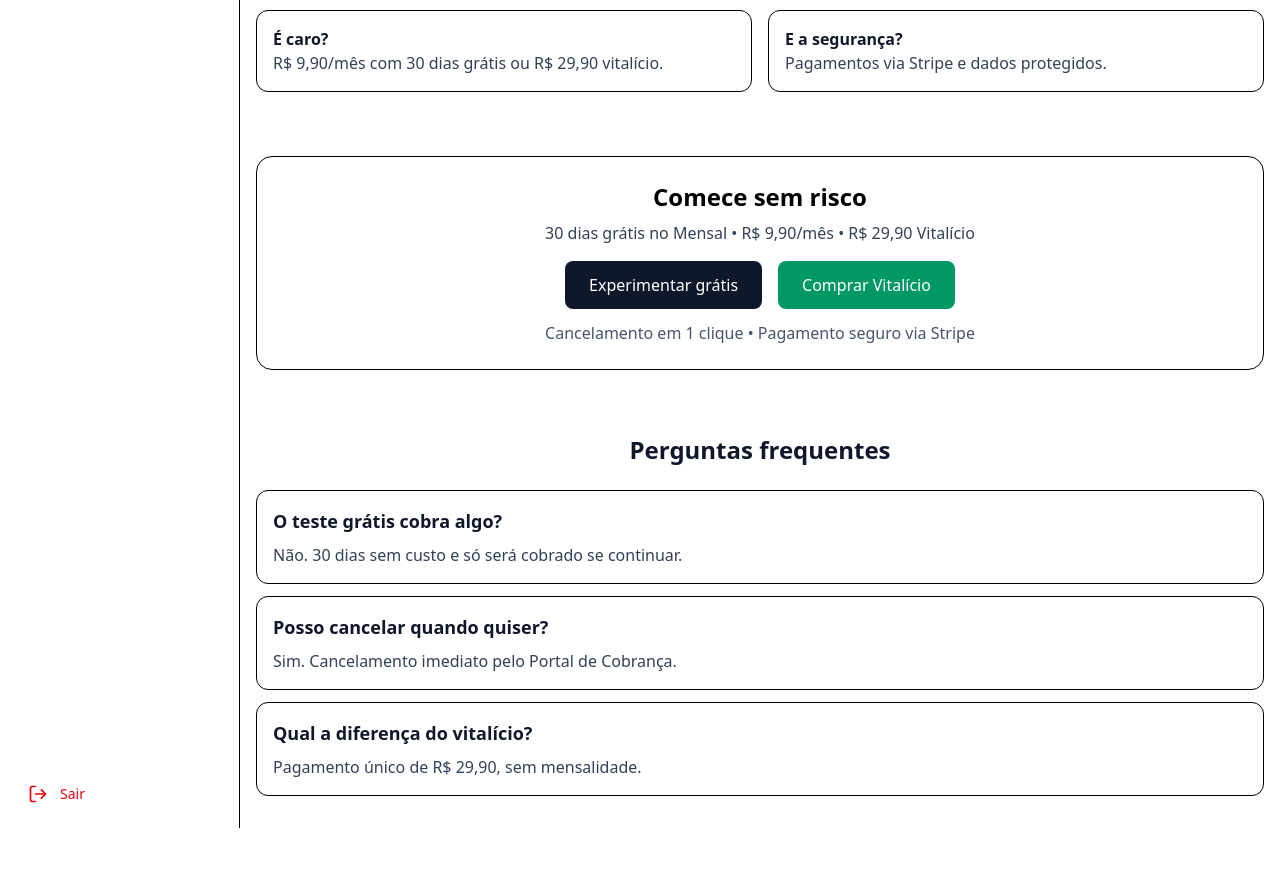
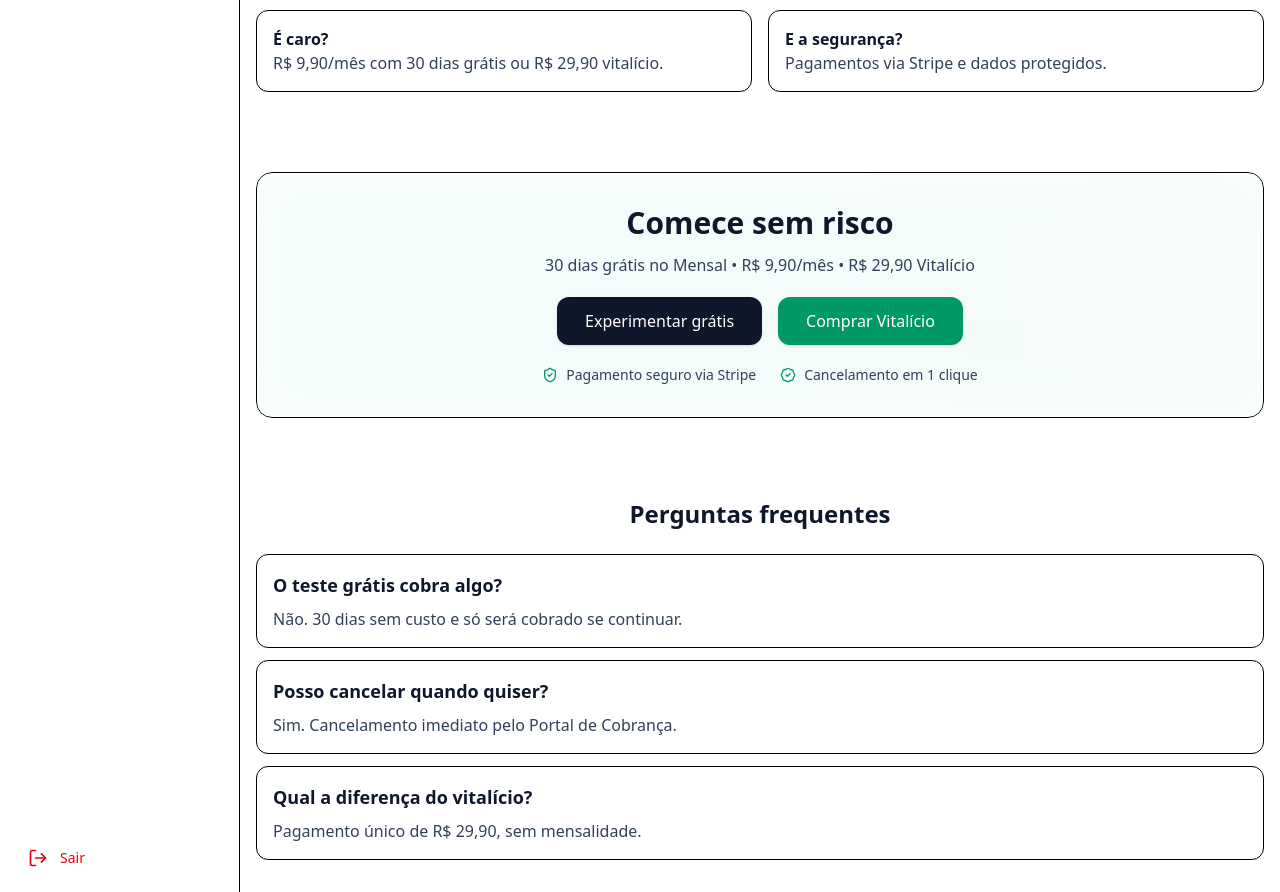
Before and after one commit to EznRB/controlador-financeiro, a Next.js app: page /lp in a window 1280 px wide. Shown: the part 1960-2852 px from the top of the page. Before the commit the page ends 2788 px from the top, so only its background shows below. Built offline with nearby package versions, Linux system fonts and the light colour scheme; no server answers.

Commit message:
feat(lp/pricing-banner): destacar seção de conversão com gradient glow, sombra, ícones de segurança/garantia e CTAs mais pro

```diff
--- a/src/components/lp/PricingBanner.tsx
+++ b/src/components/lp/PricingBanner.tsx
@@ -1,14 +1,24 @@
+"use client"
+import { motion } from "framer-motion"
+import { ShieldCheck, BadgeCheck } from "lucide-react"
+
 export default function PricingBanner() {
   return (
-    <section className="mx-auto max-w-6xl px-4 py-8 text-center">
-      <div className="rounded-2xl border border-slate-200 dark:border-slate-700 p-6 bg-white/75 dark:bg-slate-900/60 backdrop-blur">
-        <h2 className="text-2xl font-bold">Comece sem risco</h2>
-        <p className="mt-2 text-slate-700 dark:text-slate-200">30 dias grátis no Mensal • R$ 9,90/mês • R$ 29,90 Vitalício</p>
-        <div className="mt-4 flex items-center justify-center gap-4">
-          <a href="/checkout?plan=monthly" className="rounded-lg bg-slate-900 px-6 py-3 text-white">Experimentar grátis</a>
-          <a href="/checkout?plan=lifetime" className="rounded-lg bg-emerald-600 px-6 py-3 text-white">Comprar Vitalício</a>
-        </div>
-        <div className="mt-3 text-slate-600 dark:text-slate-300">Cancelamento em 1 clique • Pagamento seguro via Stripe</div>
+    <section className="mx-auto max-w-6xl px-4 py-12">
+      <div className="relative overflow-hidden rounded-2xl">
+        <div className="absolute inset-0 bg-gradient-to-r from-emerald-500 via-teal-500 to-emerald-600 opacity-30 blur-xl" />
+        <motion.div initial={{ opacity: 0, y: 12 }} whileInView={{ opacity: 1, y: 0 }} viewport={{ once: true }} transition={{ duration: 0.5 }} className="relative z-10 rounded-2xl border border-slate-200 dark:border-slate-700 p-8 bg-white/85 dark:bg-slate-900/70 backdrop-blur text-center shadow-xl">
+          <h2 className="text-3xl font-bold text-slate-900 dark:text-white">Comece sem risco</h2>
+          <p className="mt-3 text-slate-700 dark:text-slate-200">30 dias grátis no Mensal • R$ 9,90/mês • R$ 29,90 Vitalício</p>
+          <div className="mt-5 flex items-center justify-center gap-4">
+            <a href="/checkout?plan=monthly" className="rounded-xl bg-slate-900 px-7 py-3 text-white shadow hover:bg-slate-700 transition-colors">Experimentar grátis</a>
+            <a href="/checkout?plan=lifetime" className="rounded-xl bg-emerald-600 px-7 py-3 text-white shadow hover:bg-emerald-500 transition-colors">Comprar Vitalício</a>
+          </div>
+          <div className="mt-5 flex items-center justify-center gap-6 text-sm">
+            <div className="flex items-center gap-2 text-slate-700 dark:text-slate-200"><ShieldCheck className="h-4 w-4 text-emerald-600" />Pagamento seguro via Stripe</div>
+            <div className="flex items-center gap-2 text-slate-700 dark:text-slate-200"><BadgeCheck className="h-4 w-4 text-emerald-600" />Cancelamento em 1 clique</div>
+          </div>
+        </motion.div>
       </div>
     </section>
   )
```
